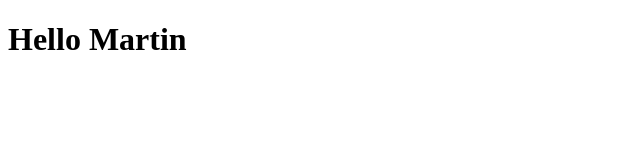
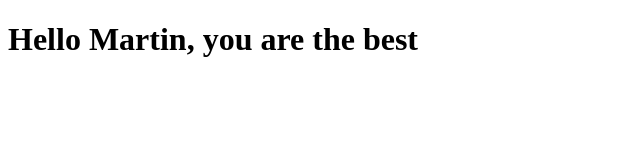
Before and after one commit to gossi09/CourseraTest, a plain HTML site: page site/index.html in a window 1280 px wide. Shown: the whole page, without its empty margins (0-640 px from the left). Drawn offline with Linux system fonts and the light colour scheme.

Commit message:
small addition to our page content

```diff
--- a/site/index.html
+++ b/site/index.html
@@ -4,6 +4,6 @@
 	<title>Hello Martin</title>
 </head>
 <body>
-<h1>Hello Martin</h1>
+<h1>Hello Martin, you are the best</h1>
 </body>
 </html>
```
